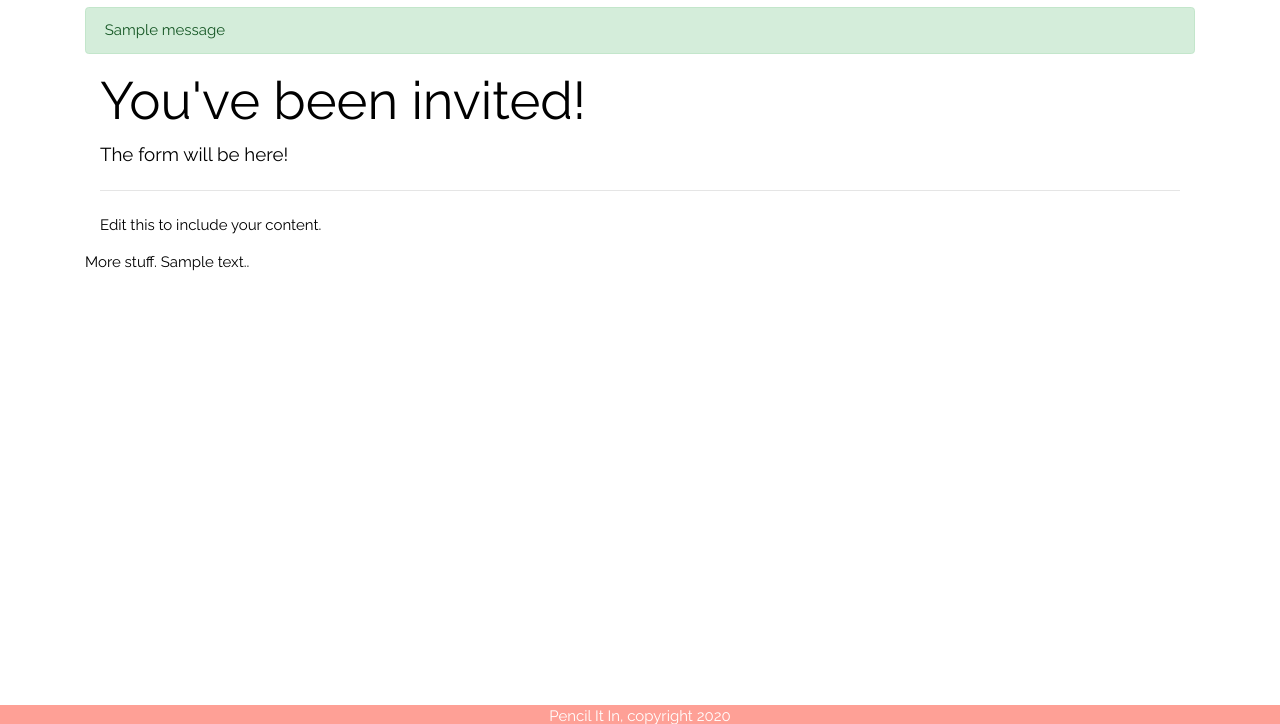
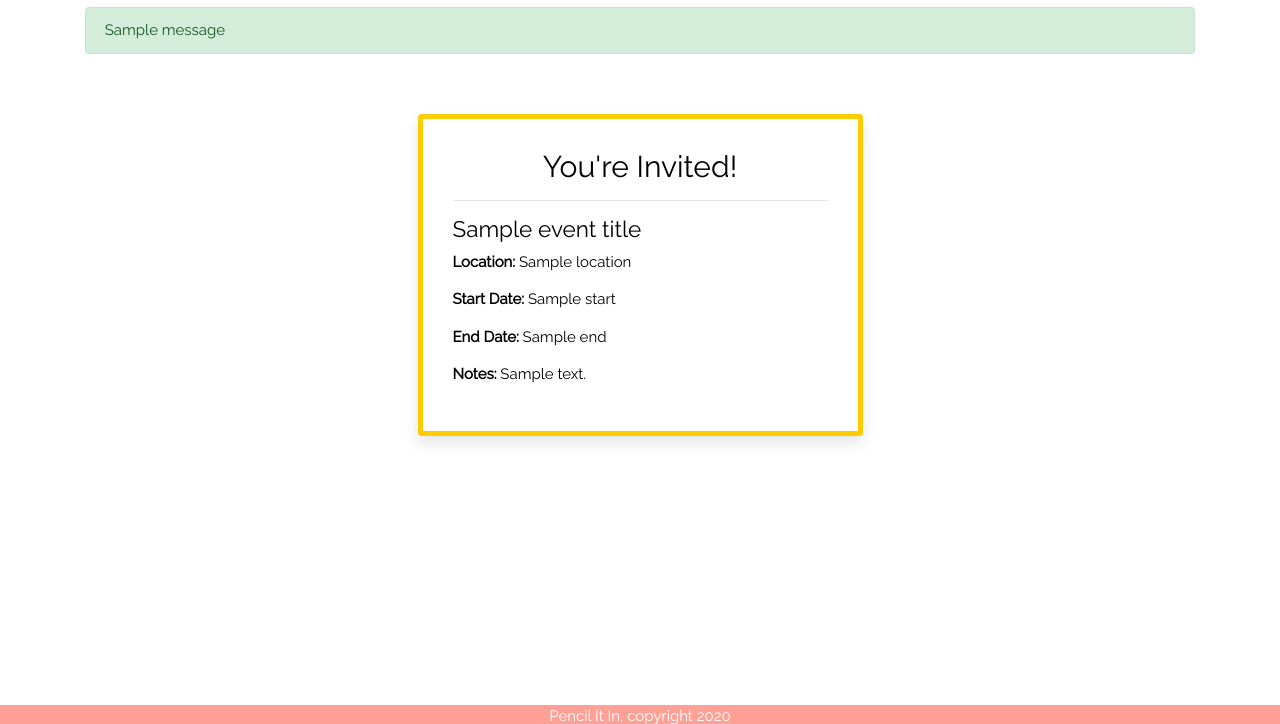
Before and after one commit to KickstartTeam1/pencil_it_in, a Django app: template apps/core/templates/pages/event_receipt.html in a window 1280 px wide. Shown: the part 58-782 px from the top of the page. Run offline with Django 3.2, Linux system fonts and the light colour scheme; the template is opened without the code that fills it: most values are stand-ins (such as "Sample title", 1, 10 or a date in 2020); one stand-in notice (Sample message) is shown; some libraries are stand-ins or nearby versions.

Commit message:
Updates html content

```diff
--- a/apps/core/templates/pages/event_receipt.html
+++ b/apps/core/templates/pages/event_receipt.html
@@ -6,14 +6,19 @@
 
 
 {% block content %}
-<div class="container">
-  <h1 class="display-4">You've been invited!</h1>
-  <p class="lead">The form will be here!</p>
-  <hr class="my-4">
-  <p>Edit this to include your content.</p>
-
+<div class="row">
+  <div class="col-sm-9 col-md-7 col-lg-5 mx-auto">
+      <div class="card card-signin my-5">
+          <div class="card-body">
+              <h2 class="text-center">You're Invited!</h2>
+              <hr >
+              <h4>{{ event_title }}</h4>
+              <p><strong>Location:</strong> {{ location }}</p>
+              <p><strong>Start Date:</strong> {{ start }}</p>
+              <p><strong>End Date:</strong> {{ end }}</p>
+              <p><strong>Notes:</strong> {{ message }}</p>
+          </div>
+      </div>
+  </div>
 </div>
-
-<p>More stuff. {{ example_context_variable }}.</p>
-
 {% endblock content %}
```
Also changed, not shown: apps/core/templates/pages/create_form.html (+1 -12 lines), apps/core/templates/pages/edit_event.html (+1 -12 lines).
